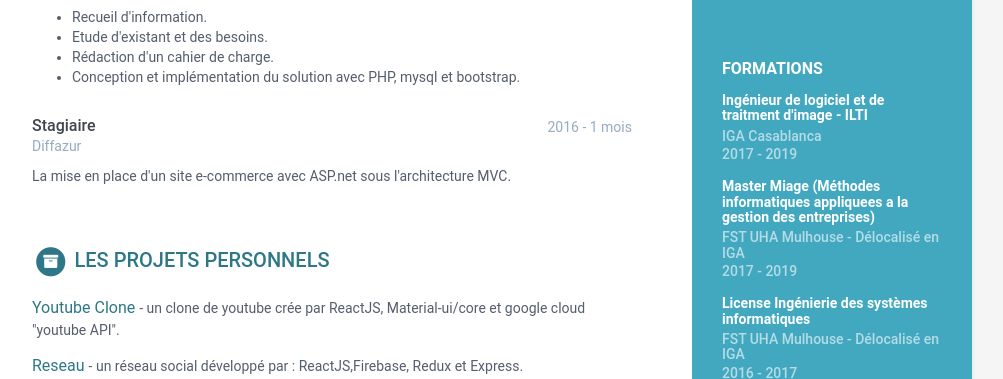
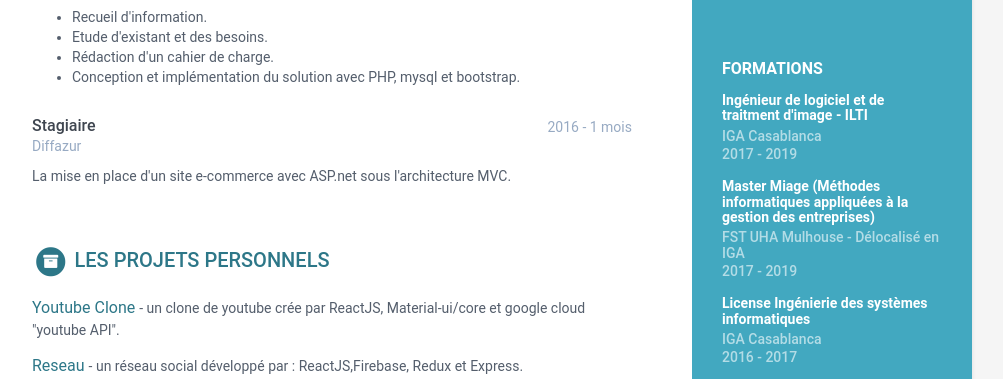
Before and after one commit to younessKr/cv, a plain HTML site: page index.html in a window 1280 px wide. Shown: the part 577-956 px from the top of the page, without its empty margins (168-1171 px from the left). Drawn offline with nearby package versions, Linux system fonts and the light colour scheme.

Commit message:
Update index.html

```diff
--- a/index.html
+++ b/index.html
@@ -143,13 +143,13 @@ Formations
                     <div class="time">2017 - 2019</div>
                 </div>
                 <div class="item">
-                    <h4 class="degree">Master Miage (Méthodes informatiques appliquees a la gestion des entreprises)</h4>
+                    <h4 class="degree">Master Miage (Méthodes informatiques appliquées à la gestion des entreprises)</h4>
                     <h5 class="meta">FST UHA Mulhouse - Délocalisé en IGA</h5>
                     <div class="time">2017 - 2019</div>
                 </div>
                 <div class="item">
                     <h4 class="degree">License Ingénierie des systèmes informatiques </h4>
-                    <h5 class="meta">FST UHA Mulhouse - Délocalisé en IGA</h5>
+                    <h5 class="meta">IGA Casablanca</h5>
                     <div class="time">2016 - 2017</div>
                 </div>
                 <div class="item">
```
